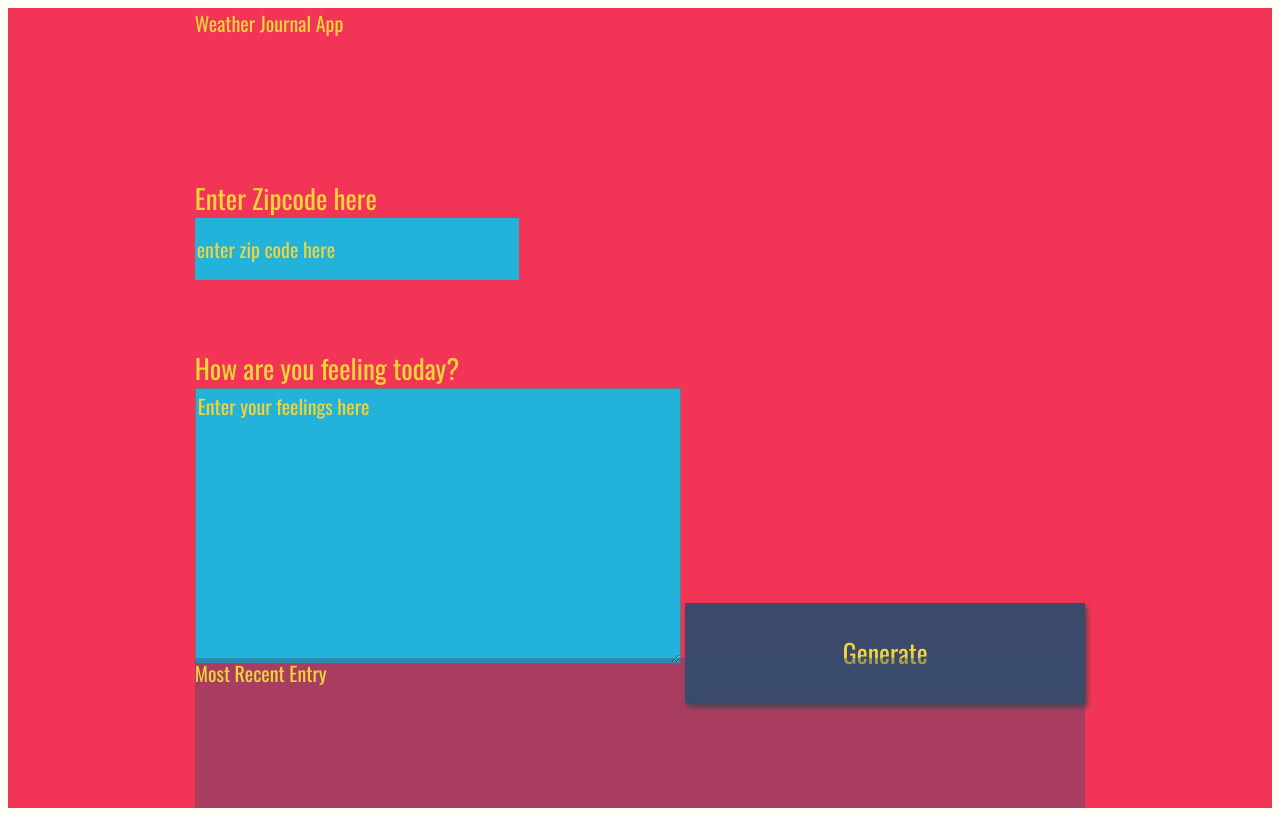
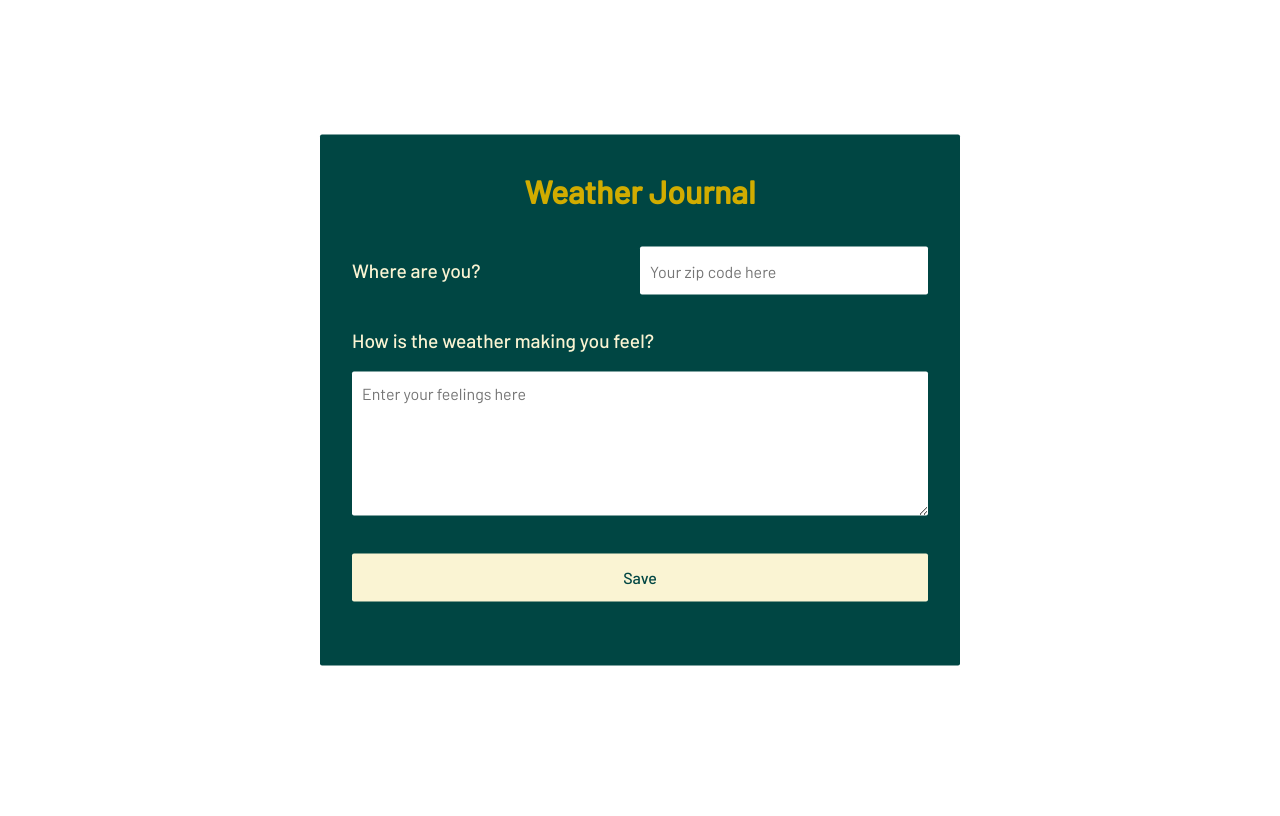
Before and after one commit to claudcsf/weather-journal-app, a plain HTML site: page website/index.html in a window 1280 px wide. Drawn offline with nearby package versions, Linux system fonts and the light colour scheme; a web font is replaced by a local one.

Commit message:
Ready for submission

```diff
--- a/website/app.js
+++ b/website/app.js
@@ -1,5 +1,83 @@
 /* Global Variables */
 
-// Create a new date instance dynamically with JS
-let d = new Date();
-let newDate = d.getMonth()+'.'+ d.getDate()+'.'+ d.getFullYear();
+// The URL root if user searches by zip code
+const API_ROOT = 'http://api.openweathermap.org/data/2.5/weather?zip=';
+
+// The URL for units parameter
+const API_UNITS = '&units=metric';
+
+// The URL for api key parameter
+const API_KEY = `&appid=9923883d921a94a6c54b3d682d380493`;
+
+// Locate Zip input
+const zipInput = document.getElementById('zip');
+
+// Find the Generate button and add the listener event
+const goButton = document.getElementById('generate');
+goButton.addEventListener('click', clickRespond);
+
+// Main function of the program
+// Grabs the user's input, creates URL, calls API, POSTS, updates UI
+function clickRespond() {
+
+    // Grabs user's input
+    const zip = zipInput.value;
+    const feelingsInput = document.getElementById('feelings');
+
+    // Forms URL
+    let url = API_ROOT + zip + API_UNITS + API_KEY;
+
+    // Call the API
+    getWeather(url)
+
+        // Prepares data and calls the POST
+        .then(function (weatherData) {
+                const icon = weatherData.weather[0].icon;
+                const date = dateTime();
+                const temperature = weatherData.main.temp.toFixed(0);
+                const feelings = feelingsInput.value;
+                postJournal('/add', { icon, date, temperature, feelings });
+                // Updates app with the latest journal entry
+                updateUI();
+        });
+}
+
+// Async function calls the API, converts to JSON
+async function getWeather(url) {
+    const response = await fetch(url);
+    const weatherData = await response.json();
+    return weatherData;
+}
+
+// POSTs the feelings and journal data (icon, date/time, temperature, feelings)
+async function postJournal(url, data) {
+    await fetch(url, {
+        method: 'POST',
+        credentials: 'same-origin',
+        headers: { 'Content-Type': 'application/json' },
+        body: JSON.stringify(data)
+    });
+}
+
+// Updates the DOM
+async function updateUI() {
+    const response = await fetch('/retrieve');
+    const latestEntry = await response.json();
+    document.getElementById('title').innerHTML = `This is how you're feeling:`;
+    document.getElementById('icon').innerHTML = `<img class="icon" src="http://openweathermap.org/img/wn/${latestEntry.icon}@2x.png" alt="Weather icon">`
+    document.getElementById('date').innerHTML = `Today is ${latestEntry.date}`;
+    document.getElementById('temp').innerHTML = `It's currently ${latestEntry.temperature}°C in ${zipInput.value}`;
+    document.getElementById('content').innerHTML = `Feelings: ${latestEntry.feelings}`;
+}
+
+// Gets the user's date and time
+// returns date and time in string
+function dateTime() {
+    const d = new Date();
+    let minutes = d.getMinutes();
+    if (d.getMinutes() <= 9) {
+        minutes = `0${minutes}`;
+    }
+    const date = `${d.getMonth() + 1}.${d.getDate()}.${d.getFullYear()} at time ${d.getHours()}:${minutes}`;
+    return date;
+}
--- a/website/index.html
+++ b/website/index.html
@@ -1,35 +1,37 @@
 <!DOCTYPE html>
-<html>
+<html lang="en">
+
 <head>
     <meta charset="UTF-8">
     <title>Weather Journal</title>
-<link href="https://fonts.googleapis.com/css?family=Oswald:400,600,700|Ranga:400,700&display=swap" rel="stylesheet">
+    <link rel="preconnect" href="https://fonts.gstatic.com">
+    <link href="https://fonts.googleapis.com/css2?family=Barlow:wght@400;500&display=swap" rel="stylesheet">
     <link rel="stylesheet" href="style.css">
 </head>
+
 <body>
-<div id = "app">
-  <div class ="holder headline">
-    Weather Journal App
+    <div id="app">
+        <h1>Weather Journal</h1>
+        <div class="zip">
+            <label for="zip">Where are you?</label>
+            <input type="text" id="zip" maxlength="5" size="10" placeholder="Your zip code here">
         </div>
-  <div class ="holder zip">
-    <label for="zip">Enter Zipcode here</label>
-    <input type="text" id="zip" placeholder="enter zip code here">
+        <div class="feelings-input">
+            <label for="feelings">How is the weather making you feel?</label>
+            <textarea class="myInput" id="feelings" placeholder="Enter your feelings here" rows="10"
+                cols="50"></textarea>
         </div>
-  <div class ="holder feel">
-    <label for="feelings">How are you feeling today?</label>
-    <textarea class= "myInput" id="feelings" placeholder="Enter your feelings here" rows="9" cols="50"></textarea>
-    <button id="generate" type = "submit"> Generate </button>
-  </div>
-  <div class ="holder entry">
-    <div class = "title">Most Recent Entry</div>
-   <div id = "entryHolder">
-    <div id = "date"></div>
-   <div id = "temp"></div>
-   <div id = "content"></div>
+        <button id="generate" type="submit">Save</button>
+        <div id="journal">
+            <div id="title"></div>
+            <div id="feelings-entry">
+                <div id="icon"></div>
+                <div id="date"></div>
+                <div id="temp"></div>
+                <div id="content"></div>
             </div>
         </div>
     </div>
     <script src="app.js" type="text/javascript"></script>
-
 </body>
 </html>
--- a/website/style.css
+++ b/website/style.css
@@ -1,111 +1,94 @@
-body{
-    background: #fffff8;
-    font-family: -apple-system, BlinkMacSystemFont, sans-serif;
+@import url('https://fonts.googleapis.com/css2?family=Barlow:wght@400;500&display=swap');
+
+* {
+    -webkit-font-smoothing: antialiased;
+    -moz-osx-font-smoothing: grayscale;
+    font-family: 'Barlow', sans-serif;
+    box-sizing: border-box;
+    margin-block-start: 0;
+    margin-block-end: 0;
+    line-height: 1.5em;
 }
 
-#app{
-    display: grid;
-    grid-auto-rows: minmax(150px, auto);
-    /* grid-template-columns:  */
-    height:100vh;
-    background: #f23557;
-    color: #f0d43a;
-    justify-content: center;
-    grid-gap: 1em;
-    font-size: 20px;
-    font-family: 'Oswald', sans-serif;
+:root {
+    --dark: #0C1618;
+    --light: #FAF4D3;
+    --accent: #004643;
+    --accent2: #D1AC00;
 }
 
-.holder{
-
+#app {
+    display: flex;
+    flex-direction: column;
+    min-width: 420px;
+    max-width: 60%;
+    min-height: 500px;
+    justify-content: space-evenly;
+    align-items: center;
+    border-radius: 2px;
+    position: absolute;
+    left: 50%;
+    top: 50%;
+    -webkit-transform: translateX(-50%) translateY(-50%);
+    -moz-transform: translateX(-50%) translateY(-50%);
+    transform: translateX(-50%) translateY(-50%);
+    background: var(--accent);
+    color: var(--light);
+    padding: 2rem;
 }
 
-.entry{
-    background: rgba(59, 74, 107, .4);
+h1 {
+    color: var(--accent2);
 }
 
-#entryHolder{
-
+.zip {
+    width: 100%;
+    margin: 2em 0;
+    display: flex;
+    justify-content: space-between;
 }
 
-#date{
-
+label {
+    font-size: 1.2em;
+    font-weight: 500;
+    align-self: center;
 }
 
-#temp{
-
+input {
+    width: 50%;
+    height: 3rem;
+    padding: 10px;
+    font-size: 1em;
+    border: 0;
+    border-radius: 2px;
 }
 
-#content{
-
+textarea {
+    width: 100%;
+    height: 9rem;
+    padding: 10px;
+    margin-top: 1em;
+    font-size: 1em;
+    border: 0;
+    border-radius: 2px;
 }
 
-.headline {
-
-}
-.title{
-
+#generate{
+    width: 100%;
+    height: 3rem;
+    margin-top: 2rem;
+    background-color: var(--light);
+    color: var(--accent);
+    font-size: 1em;
+    font-weight: 500;
+    border: 0;
+    border-radius: 2px;
 }
 
-/*  Basic Styling To Override Default For Basic HTML Elements */
-label{
-    display:block;
-    font-size: 27px;
+#icon {
+    text-align: center;
 }
 
-input{
-    display:block;
-    height: 60px;
-    width: 320px;
-    background:#22b2da;
-    color: #f0d43a;
-    font-size: 20px;
-    font-family: 'Oswald', sans-serif;
-    border: none;
+#journal {
+    margin-top: 2em;
 }
-
-button{
-    width: 400px;
-    height: 100px;
-    background: #3b4a6b;
-    color: #f0d43a;
-    font-size: 26px;
-    font-family: 'Oswald', sans-serif;
-    border: none;
-    box-shadow: 2px 4px 5px #444;
-}
-h1{
-    font-size: 36px;
-}
-
-textarea{
-    background:#22b2da;
-    color: #f0d43a;
-    font-size: 20px;
-    font-family: 'Oswald', sans-serif;
-}
-/* Reset style for HTML element on active to have no border*/
-input:focus,
-select:focus,
-textarea:focus,
-button:focus {
-    outline: none;
-}
-/* Style for Placeholder Text*/
-::placeholder { /* Firefox, Chrome, Opera */
-    color: #f0d43a;
-    font-family: 'Oswald', sans-serif;
-
-}
-
-:-ms-input-placeholder { /* Internet Explorer 10-11 */
-    color: #f0d43a;
-    font-family: 'Oswald', sans-serif;
-
-}
-
-::-ms-input-placeholder { /* Microsoft Edge */
-    color: #f0d43a;
-    font-family: 'Oswald', sans-serif;
-
-}
```
Also changed, not shown: server.js (+30 -1 lines), package-lock.json (added). Lines whose indentation alone changed are shown as unchanged.
